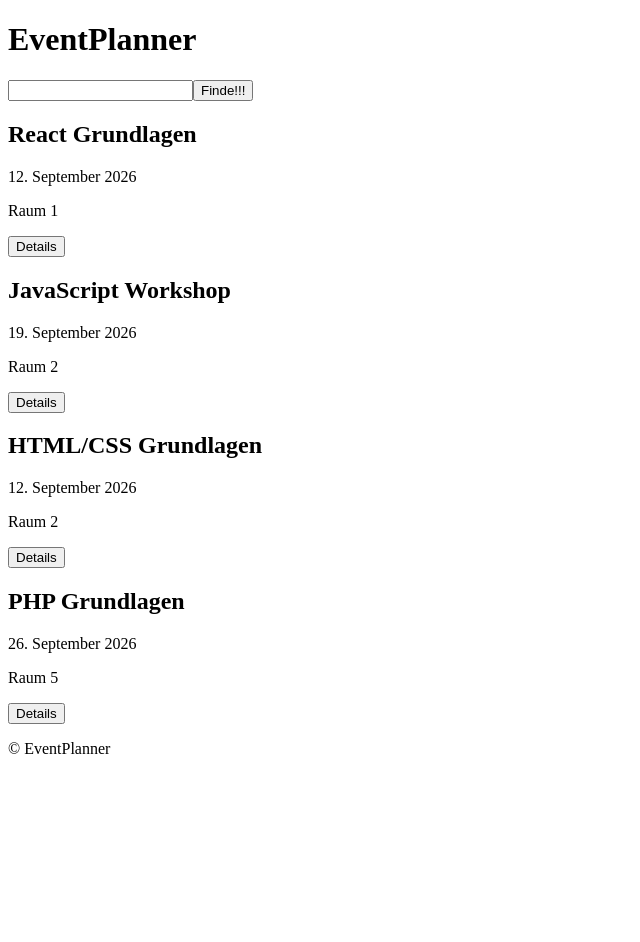
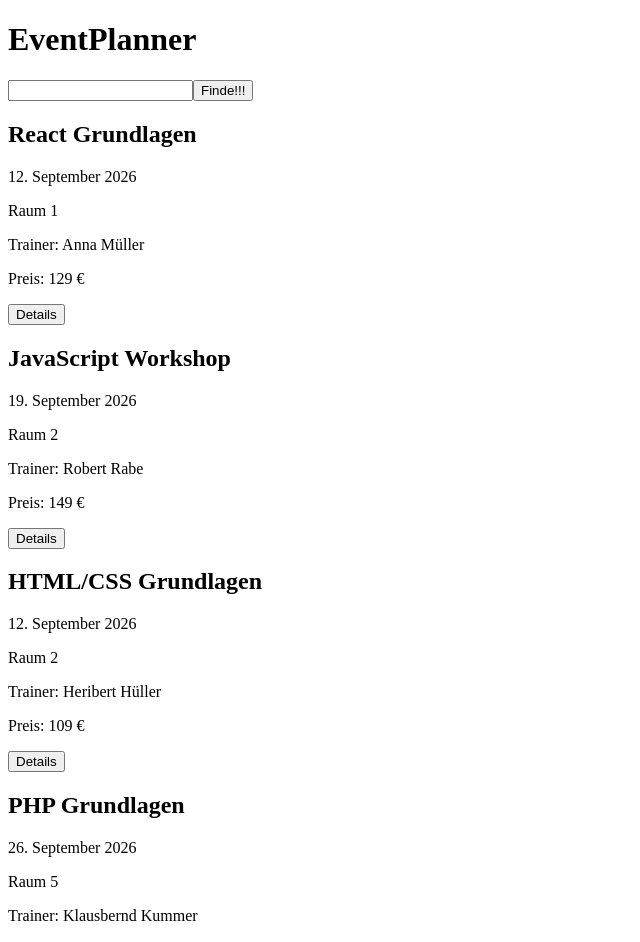
Before and after one commit to jaderbass/eventplanner, a React (Vite) app: page / in a window 1280 px wide. Shown: the top 942 px of the page, without its empty margins (0-640 px from the left). Before the commit the page ends 800 px from the top, so only its background shows below. Built offline with nearby package versions, Linux system fonts and the light colour scheme.

Commit message:
feat: add more properties and data-types number and boolean

```diff
--- a/src/components/EventCard.jsx
+++ b/src/components/EventCard.jsx
@@ -4,6 +4,10 @@ export default function EventCard(props) {
       <h2> { props.title } </h2>
       <p> { props.date } </p>
       <p> { props.location } </p>
+      <p> Trainer: { props.speaker } </p>
+      <p> Preis: { props.price } € </p>
+      <p> { props.online } </p>
+
       <button>Details</button>
     </article>
   );
--- a/src/components/EventList.jsx
+++ b/src/components/EventList.jsx
@@ -7,24 +7,36 @@ export default function EventList() {
         title="React Grundlagen"
         date="12. September 2026"
         location="Raum 1"
+        speaker="Anna Müller"
+        price={ 129 }
+        online={ false }
       />
 
       <EventCard
         title="JavaScript Workshop"
         date="19. September 2026"
         location="Raum 2"
+        speaker="Robert Rabe"
+        price={ 149 }
+        online={ true }
       />
 
       <EventCard
         title="HTML/CSS Grundlagen"
         date="12. September 2026"
         location="Raum 2"
+        speaker="Heribert Hüller"
+        price={ 109 }
+        online={ true }
       />
 
       <EventCard
         title="PHP Grundlagen"
         date="26. September 2026"
         location="Raum 5"
+        speaker="Klausbernd Kummer"
+        price={ 169 }
+        online={ false }
       />
     </section>
   );
```
